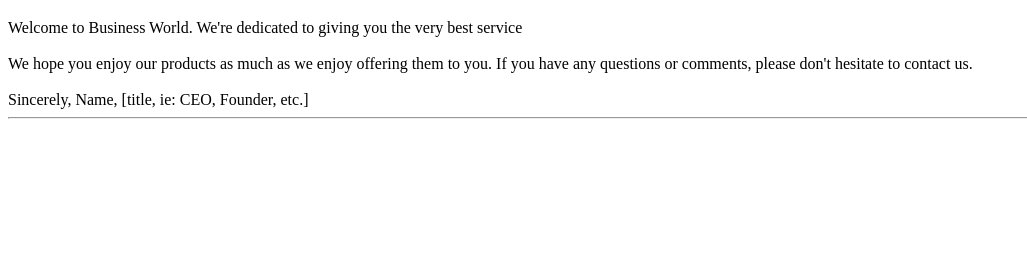
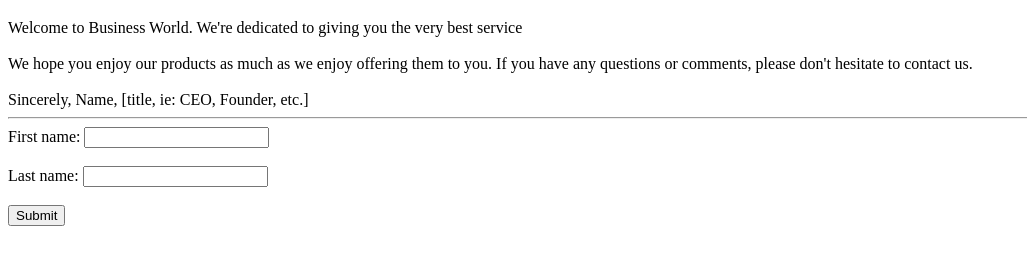
Before and after one commit to Rohan-Raj99/HTML-Website, a plain HTML site: page contact.html in a window 1280 px wide. Shown: the part 61-326 px from the top of the page, without its empty margins (0-1027 px from the left). Drawn offline with Linux system fonts and the light colour scheme.

Commit message:
form added

```diff
--- a/contact.html
+++ b/contact.html
@@ -14,6 +14,13 @@ We hope you enjoy our products as much as we enjoy offering them to you. If you
 Sincerely,
 Name, [title, ie: CEO, Founder, etc.] </p1>
  <hr>
+<form action="/action_page.php" method="get">
+  <label for="fname">First name:</label>
+  <input type="text" id="fname" name="fname"><br><br>
+  <label for="lname">Last name:</label>
+  <input type="text" id="lname" name="lname"><br><br>
+  <input type="submit" value="Submit">
+</form>
 
    </body>
 
```
